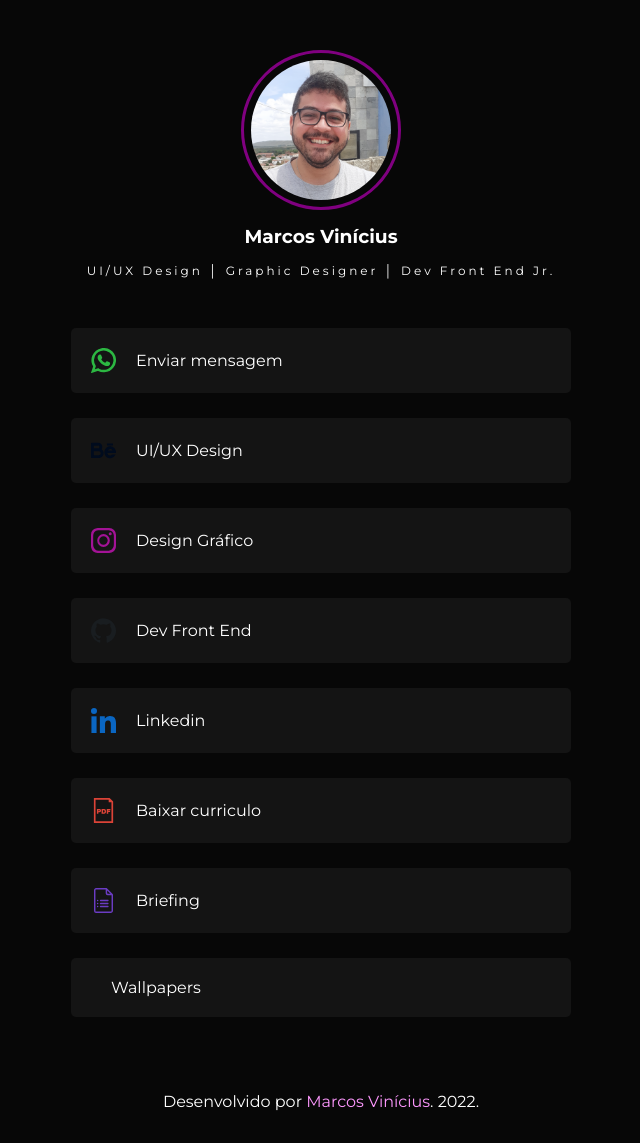
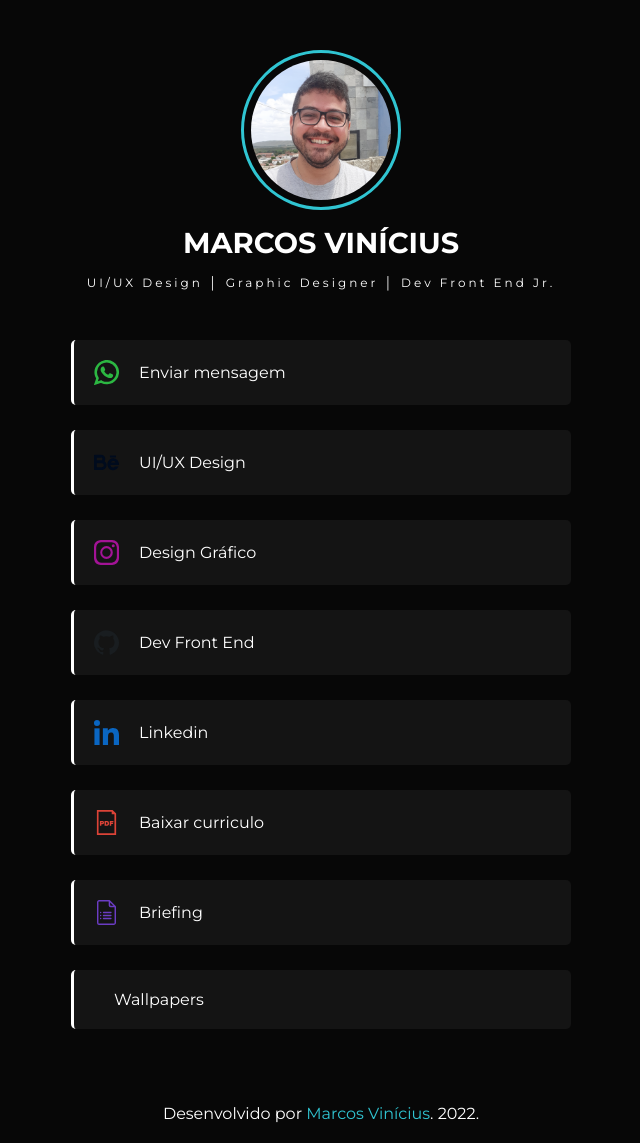
Before and after one commit to marcossalcantara/curriculo, a plain HTML site: page index.html in a window 1280 px wide. Shown: the whole page, without its empty margins (319-959 px from the left). Drawn offline with Linux system fonts and the light colour scheme; a web font is replaced by a local one.

Commit message:
Update style.css

```diff
--- a/style.css
+++ b/style.css
@@ -1,31 +1,36 @@
 @import url('https://fonts.googleapis.com/css2?family=Alumni+Sans+Pinstripe:ital@0;1&family=Montserrat:ital,wght@0,100;0,200;0,300;0,400;0,500;0,600;0,700;0,800;0,900;1,100;1,200;1,300;1,400;1,500;1,600;1,700;1,800;1,900&family=Poppins:ital,wght@0,100;0,200;0,300;0,400;0,500;0,600;0,700;0,800;0,900;1,100;1,200;1,300;1,400;1,500;1,600;1,700;1,800;1,900&display=swap');
 
-*{
+* {
     margin: 0;
     padding: 0;
     box-sizing: border-box;
     font-family: 'Montserrat', sans-serif;
 }
-body{
+
+body {
     height: 100%;
     background-color: #070707;
 }
-a{
+
+a {
     text-decoration: none;
 }
-header{
+
+header {
     text-align: center;
     margin: 50px;
 }
-.circle{
+
+.circle {
     margin: auto;
     position: relative;
-    border: solid purple 3px;
+    border: solid #30c5d2 3px;
     border-radius: 100%;
     height: 160px;
     width: 160px;
 }
-.photo{
+
+.photo {
     height: 140px;
     width: 140px;
     background-image: url(./assets/foto.png);
@@ -38,29 +43,38 @@ header{
     top: 7px;
 }
 
-h3, header p{
+h3 {
+    font-size: 180%;
+    text-transform: uppercase;
+}
+
+h3,
+header p {
     color: white;
     margin-top: 15px;
 }
-header p{
+
+header p {
     font-size: 75%;
     letter-spacing: 3px;
 }
 
-section{
+section {
 
     display: flex;
     flex-direction: column;
     align-items: center;
 }
 
-div{
+div {
     display: flex;
     flex-direction: column;
-    width: 60vw;
+    width: 85vw;
     max-width: 500px;
 }
-.button{
+
+.button {
+    border-left: solid white;
     padding: 20px;
     background-color: #141414;
     margin-bottom: 25px;
@@ -69,21 +83,28 @@ div{
     display: flex;
     align-items: center;
 }
-.button:hover{
-    background-color: #242424;
+
+.button:hover {
+    background-color: #300559;
 }
-.img{
+
+.img {
     max-width: 25px;
     margin-right: 20px;
 }
 
 
-footer p{
+footer p {
     color: white;
     text-align: center;
     margin-bottom: 20px;
     margin-top: 50px;
 }
-footer a{
-    color:  rgb(255, 152, 255);
+
+footer a {
+    color: #30c5d2;
 }
+
+.mail:hover {
+    color: #72edf8;
+}
```
